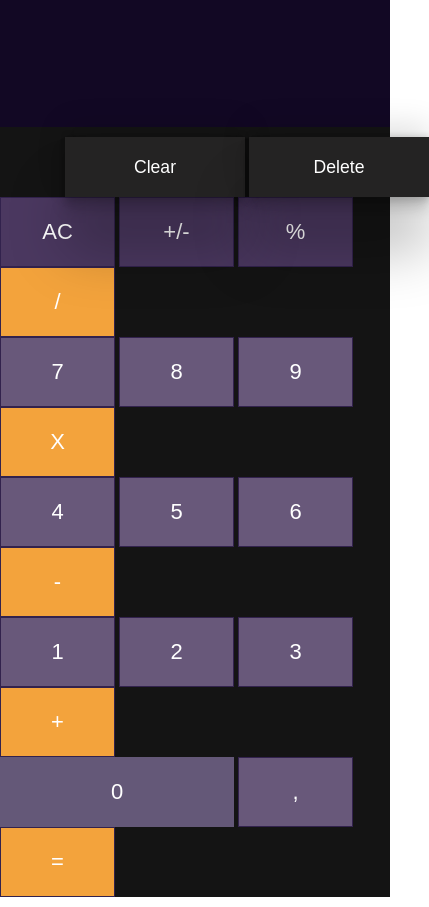
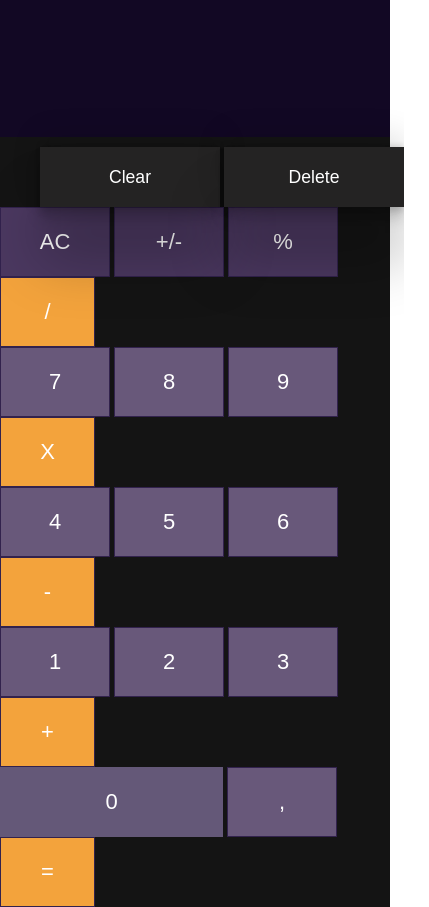
Before and after one commit to hernancoronel/calculator, a plain HTML site: page index.html in a window 390 px wide. Shown: the whole page, 429 px wide, since content can reach past the window. Drawn offline with Linux system fonts and the light colour scheme.

Commit message:
Cambios en diseño responsive

```diff
--- a/styles.css
+++ b/styles.css
@@ -127,14 +127,14 @@ body {
 
 /* Modo responsivo */
 
-@media (max-width: 480px) {
+@media (max-width: 475px) {
   body {
     height: 100vh;
     background: transparent;
   }
 
   #pantalla {
-    height: 180px;
+    height: 200px;
   }
 
   .Calculadora {
@@ -146,11 +146,11 @@ body {
   }
 
   .Btn {
-    width: 115px;
+    width: 110px;
   }
 
   .Btn-Cero {
-    width: 234px;
+    width: 223px;
   }
 
   .Btn-Cero,
@@ -163,18 +163,19 @@ body {
   .Btn-Suma,
   .Btn-Resta,
   .Btn-Igual {
-    width: 115px;
+    width: 95px;
   }
 
   .Btn-AC,
   .Btn-Menor-Mayor,
   .Btn-Porcentaje {
-    width: 115px;
+    width: 110px;
   }
 
   .Btn-Clear,
   .Btn-Delete {
     height: 60px;
     width: 180px;
+    transform: translateX(40px);
   }
 }
```
